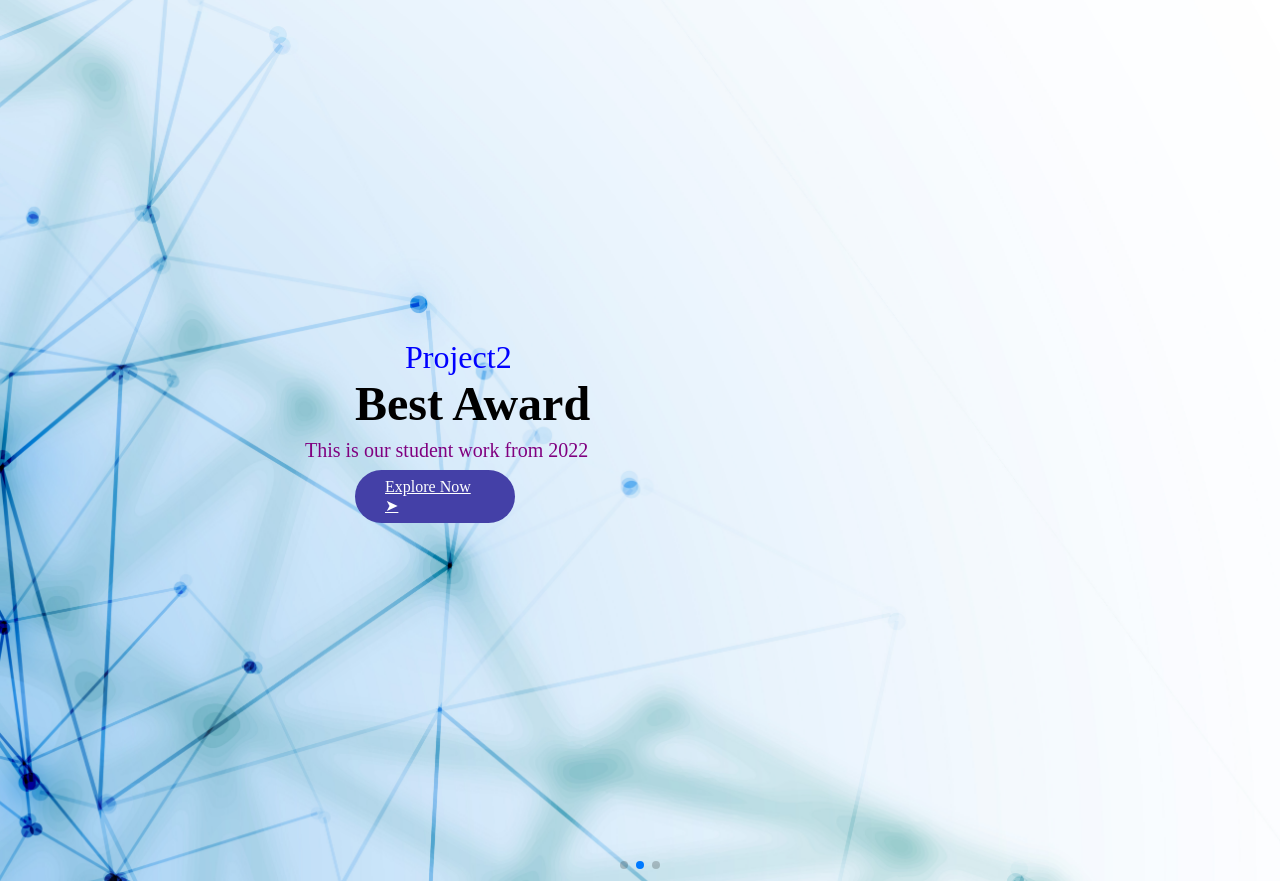
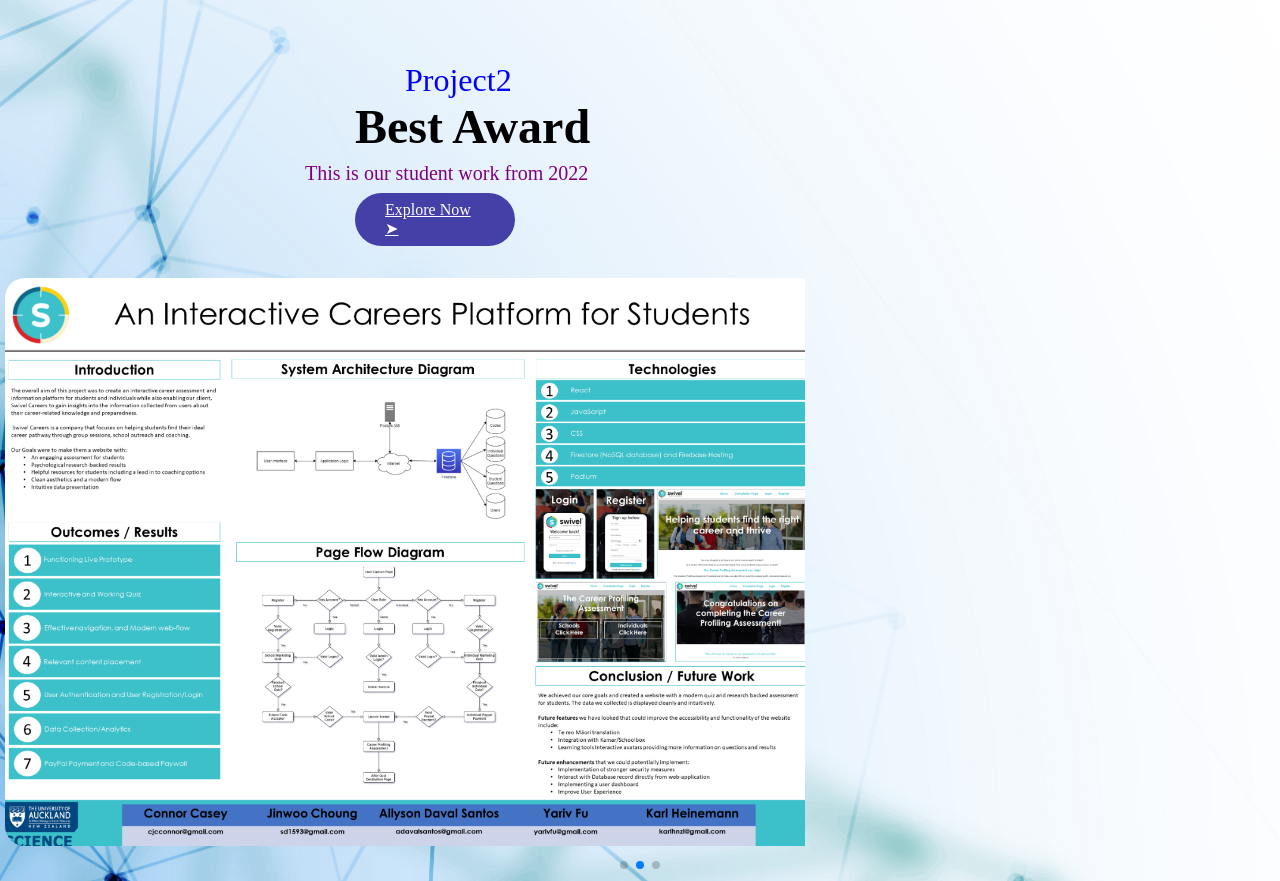
Before and after one commit to uoa-compsci399-s1-2023/Capstone-MVP, a plain HTML site: page index.html in a window 1280 px wide. Shown: the part 270-1151 px from the top of the page. Drawn offline with nearby package versions, Linux system fonts and the light colour scheme; no server answers.

Commit message:
Update index.html

```diff
--- a/index.html
+++ b/index.html
@@ -66,7 +66,7 @@
                         <a href="" class="btn">Explore Now &#10148</a>
                     </div>
                     <div class="image">
-                        <img src="Wesbite/project2.png" width="800" alt="">
+                        <img src="Website/project2.png" width="800" alt="">
                     </div>
                 </div>
             </div>
```
